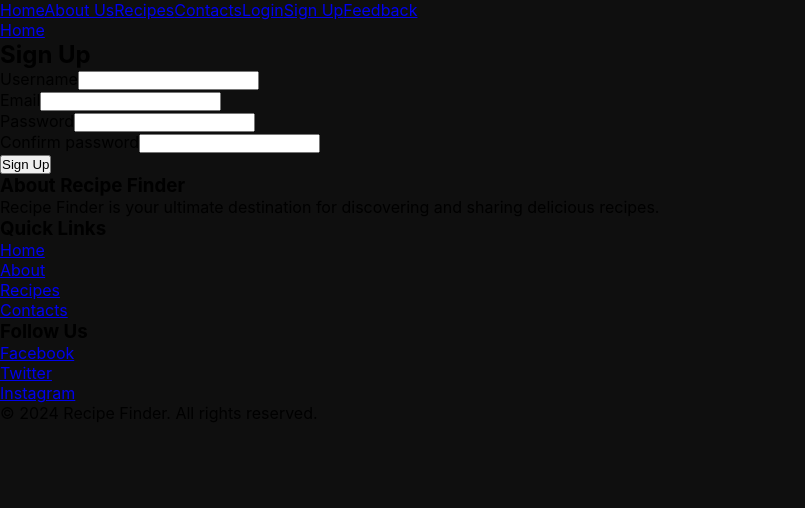
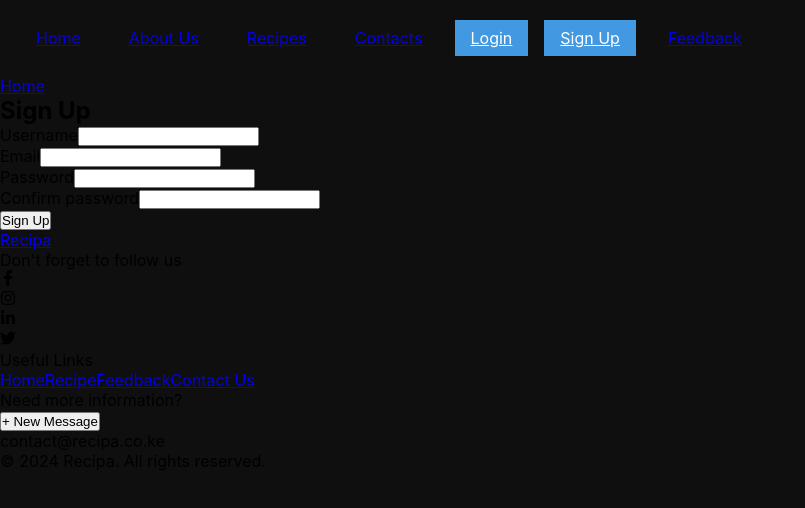
Before and after one commit to gichira22/Recipa, a React (Create React App) app: page /signup in a window 1280 px wide. Shown: the top 508 px of the page, without its empty margins (0-805 px from the left). Built offline with nearby package versions, Linux system fonts and the light colour scheme.

Commit message:
Updates multiple files src

```diff
--- a/package.json
+++ b/package.json
@@ -6,8 +6,11 @@
     "@testing-library/jest-dom": "^5.17.0",
     "@testing-library/react": "^13.4.0",
     "@testing-library/user-event": "^13.5.0",
+    "aos": "^2.3.4",
     "react": "^18.3.1",
     "react-dom": "^18.3.1",
+    "react-favicon": "^2.0.3",
+    "react-icons": "^5.2.1",
     "react-router-dom": "^6.23.1",
     "react-scripts": "5.0.1",
     "web-vitals": "^2.1.4"
--- a/public/index.html
+++ b/public/index.html
@@ -24,6 +24,8 @@
       work correctly both with client-side routing and a non-root public URL.
       Learn how to configure a non-root public URL by running `npm run build`.
     -->
+    <!-- <link rel="stylesheet" href="bower_components/aos/dist/aos.css" />
+    <script src="bower_components/aos/dist/aos.js"></script> -->
     <title>Recipa</title>
   </head>
   <body>
@@ -39,5 +41,8 @@
       To begin the development, run `npm start` or `yarn start`.
       To create a production bundle, use `npm run build` or `yarn build`.
     -->
+    <!-- <script>
+      AOS.init();
+    </script> -->
   </body>
 </html>
--- a/src/Style.css
+++ b/src/Style.css
@@ -139,3 +139,29 @@ body {
   color: white;
   font-size: 900;
 }
+.navbar-container {
+  display: flex;
+  align-items: center;
+  gap: 1rem;
+  padding: 20px;
+}
+
+.navbar-link {
+  padding: 0.5rem 1rem;
+  background-color: transparent;
+  transition: transform 0.3s ease-in-out, scale 0.3s ease-in-out;
+}
+
+.navbar-link:hover {
+  transform: translateY(-1px);
+  scale: 1.1;
+}
+
+.navbar-link-blue {
+  background-color: #4299e1;
+  color: #fff;
+}
+
+.navbar-link-blue:hover {
+  background-color: #3182ce;
+}
--- a/src/components/Footer.js
+++ b/src/components/Footer.js
@@ -1,55 +1,85 @@
-import React from "react";
+import { NavLink } from "react-router-dom";
+import { useEffect } from "react";
+import {
+  FaFacebookF,
+  FaLinkedinIn,
+  FaInstagram,
+  FaTwitter,
+} from "react-icons/fa";
 
-function Footer() {
+import AOS from "aos";
+import "aos/dist/aos.css";
+
+const Footer = () => {
+  useEffect(() => {
+    AOS.init();
+  }, []);
+
   return (
-    <footer>
-      <div className="footer-content">
-        <div className="footer-section">
-          <h3>About Recipe Finder</h3>
-          <p>
-            Recipe Finder is your ultimate destination for discovering and
-            sharing delicious recipes.
+    <footer className="text-black bg-slate-400 py-20">
+      <div className="grid grid-cols-1 md:grid-cols-2 lg:grid-cols-4 pb-20 w-full gap-16 md:gap-10 lg:gap-5 xl:gap-10 2xl:px-20 ">
+        <div className="footer-col-1 flex flex-col items-start">
+          <NavLink
+            to="/"
+            className="text-4xl md:text-2xl font-semibold text-rose-400 hover:text-white duration-300"
+          >
+            Recipa
+          </NavLink>
+        </div>
+        <div className="footer-col-2 flex flex-col items-start">
+          <p className="follow-text uppercase tracking-wider text-gray-900">{`Don't forget to follow us`}</p>
+          <div className="social-icons flex gap-5 p-5">
+            <div className="icon-circle">
+              <FaFacebookF className="text-rose-100 mx-auto bg-blue-800" />
+            </div>
+            <div className="icon-circle">
+              <FaInstagram className="text-rose-100 mx-auto bg-pink-400" />
+            </div>
+            <div className="icon-circle">
+              <FaLinkedinIn className="text-rose-100 mx-auto bg-blue-600" />
+            </div>
+            <div className="icon-circle">
+              <FaTwitter className="text-rose-100 mx-auto bg-black" />
+            </div>
+          </div>
+        </div>
+        <div className="footer-col-3 flex flex-col items-start">
+          <p className="uppercase font-medium text-rose-500 tracking-wider">
+            Useful Links
           </p>
+          <div className="nav-link flex flex-col-2 mt-3 gap-10 justify-start">
+            <div className="link-col-left flex flex-col text-left gap-1 uppercase">
+              <NavLink to="/" className="footer-nav-links">
+                Home
+              </NavLink>
+              <NavLink to="/products" className="footer-nav-links">
+                Recipe
+              </NavLink>
+              <NavLink to="/feedback" className="footer-nav-links">
+                Feedback
+              </NavLink>
+              <NavLink to="/contact" className="footer-nav-links">
+                Contact Us
+              </NavLink>
+            </div>
+          </div>
         </div>
-        <div className="footer-section">
-          <h3>Quick Links</h3>
-          <ul>
-            <li>
-              <a href="/">Home</a>
-            </li>
-            <li>
-              <a href="/about">About</a>
-            </li>
-            <li>
-              <a href="/recipe">Recipes</a>
-            </li>
-            <li>
-              <a href="/contact">Contacts</a>
-            </li>
-          </ul>
-        </div>
-        <div className="footer-section">
-          <h3>Follow Us</h3>
-          <ul>
-            <li>
-              <a href="https://www.facebook.com/recipefinder">Facebook</a>
-            </li>
-            <li>
-              <a href="https://twitter.com/recipefinder">Twitter</a>
-            </li>
-            <li>
-              <a href="https://www.instagram.com/recipefinder">Instagram</a>
-            </li>
-          </ul>
+        <div className="footer-col-4 flex flex-col items-start xl:items-center gap-3">
+          <p className="uppercase tracking-wider text-gray-900">
+            Need more information?
+          </p>
+          <button className="footer-btn bg-rose-400 py-4 px-6 rounded-full uppercase text-sm font-medium hover:text-rose-300 hover:bg-rose-50 duration-300">
+            + New Message
+          </button>
+          <p className="font-medium text-lg">contact@recipa.co.ke</p>
         </div>
       </div>
-      <div className="footer-bottom">
-        <p>
-          &copy; {new Date().getFullYear()} Recipe Finder. All rights reserved.
-        </p>
-      </div>
+
+      <p className="copyright border-t border-gray-500/40 pt-20 text-gray-900 wrapper text-center uppercase">
+        &copy; {new Date().getFullYear()} Recipa. All rights reserved.
+      </p>
     </footer>
   );
-}
+};
 
 export default Footer;
--- a/src/components/Navbar.js
+++ b/src/components/Navbar.js
@@ -1,50 +1,29 @@
 import React from "react";
 import { Link } from "react-router-dom";
+import "../Style.css";
 
 const Navbar = () => {
   return (
-    <div className="flex items-center gap-5">
-      <Link
-        to="/"
-        className="bg-transparent  py-1 px-2 transition ease-in-out hover:-translate-y-1 hover:scale-110  duration-300"
-      >
+    <div className="navbar-container">
+      <Link to="/" className="navbar-link">
         Home
       </Link>
-
-      <Link
-        to="/about"
-        className="bg-transparent  py-1 px-2 transition ease-in-out hover:-translate-y-1 hover:scale-110  duration-300"
-      >
+      <Link to="/about" className="navbar-link">
         About Us
       </Link>
-      <Link
-        to="/recipe"
-        className="bg-transparent  py-1 px-2 transition ease-in-out hover:-translate-y-1 hover:scale-110  duration-300"
-      >
+      <Link to="/recipe" className="navbar-link">
         Recipes
       </Link>
-      <Link
-        to="/contact"
-        className="bg-transparent  py-1 px-2 transition ease-in-out hover:-translate-y-1 hover:scale-110  duration-300"
-      >
+      <Link to="/contact" className="navbar-link">
         Contacts
       </Link>
-      <Link
-        to="/login"
-        className="bg-blue-400  hover:bg-blue-300/90 py-1 px-2 transition ease-in-out hover:-translate-y-1 hover:scale-110  duration-300"
-      >
+      <Link to="/login" className="navbar-link navbar-link-blue">
         Login
       </Link>
-      <Link
-        to="/signup"
-        className="bg-blue-400  hover:bg-blue-300/90 py-1 px-2 transition ease-in-out hover:-translate-y-1 hover:scale-110  duration-300"
-      >
+      <Link to="/signup" className="navbar-link navbar-link-blue">
         Sign Up
       </Link>
-      <Link
-        to="/feedback"
-        className="bg-transparent   py-1 px-2 transition ease-in-out hover:-translate-y-1 hover:scale-110  duration-300"
-      >
+      <Link to="/feedback" className="navbar-link">
         Feedback
       </Link>
     </div>
```
Also changed, not shown: 1 other file (tests, documents, lock files or other folders).
